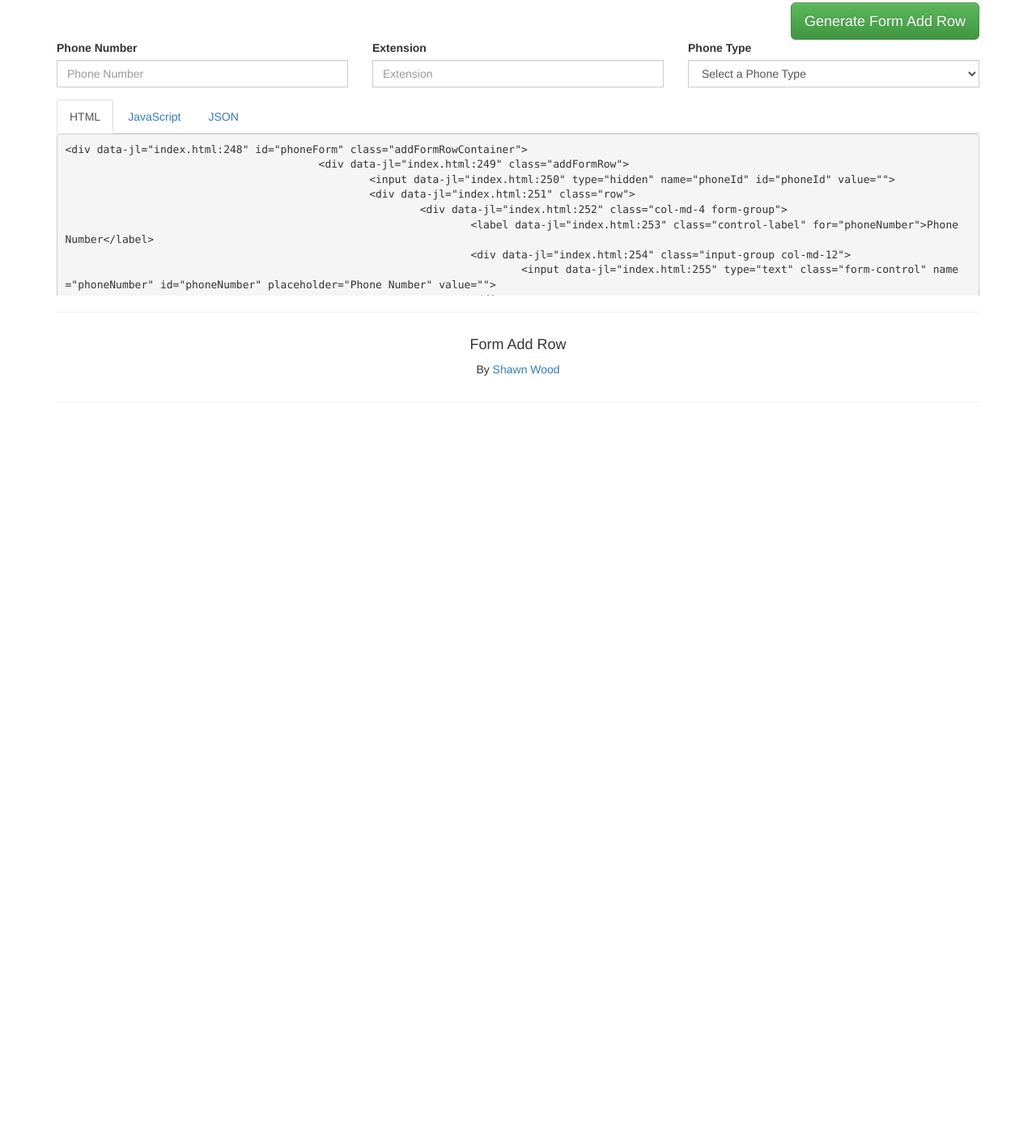
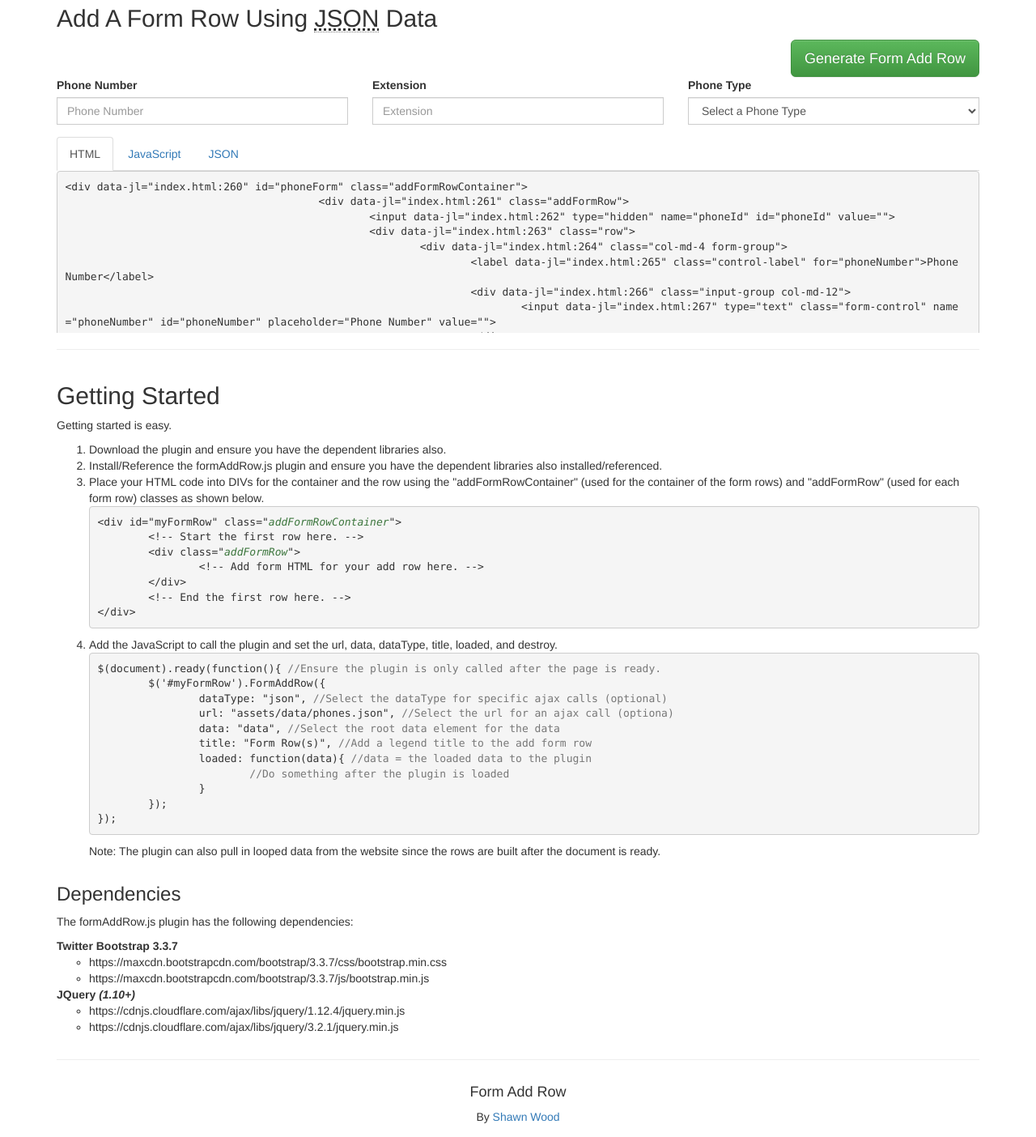
Before and after one commit to greedyPixel/FormAddRow, a plain HTML site: page index.html in a window 1280 px wide. Shown: the part 1393-2797 px from the top of the page at 81% size. Before the commit the page ends 1910 px from the top, so only its background shows below. Drawn offline with Linux system fonts and the light colour scheme.

Commit message:
document how to use the plugin
Put in descriptions on how to use the plugin.

```diff
--- a/_notes/dwsync.xml
+++ b/_notes/dwsync.xml
@@ -1,4 +1,4 @@
 <?xml version="1.0" encoding="utf-8" ?>
 <dwsync>
-<file name="index.html" server="C:/inetpub/wwwroot/FormAddRow/" local="131441583986690731" remote="131441583980000000" Dst="2" />
+<file name="index.html" server="C:/inetpub/wwwroot/FormAddRow/" local="131441680518173504" remote="131441680510000000" Dst="2" />
 </dwsync>
--- a/index.html
+++ b/index.html
@@ -46,12 +46,22 @@
 						<ul class="dropdown-menu" role="menu">
 							<li><a href="#existingDomData">Add A Form Row Using Existing Data in the <abbr title="document object model">DOM</abbr></a></li>
 							<li><a href="#jsonDataForm">Add A Form Row Using <abbr title="JavaScript Object Notation">JSON</abbr> Data</a></li>
-							<li class="divider"></li>
+							<!--<li class="divider"></li>
 							<li><a href="#">Email Add Form Row</a></li>
 							<li class="divider"></li>
-							<li><a href="#">Other Add Form Row</a></li>
+							<li><a href="#">Other Add Form Row</a></li>-->
 						</ul>
 					</li>
+					<li class="dropdown">
+						<a href="#" class="dropdown-toggle" data-toggle="dropdown" role="button" aria-expanded="false">
+							Getting Started<span class="caret"></span>
+						</a>
+						<ul class="dropdown-menu" role="menu">
+							<li><a href="#startedSection">Getting Started</a></li>
+							<li><a href="#dependenciesSection">Dependencies</a></li>
+						</ul>
+					</li>
+
 				</ul>
 				<form class="navbar-form navbar-left" role="search">
 					<div class="form-group">
@@ -89,6 +99,8 @@
 			<div class="col-md-6 col-md-offset-3">
 				The <strong>Form Add Row</strong> plugin allows a developer to generate
 				add a row functionality to a group of form elements. Instructions for setting up the <strong>Form Add Row</strong> plugin are simple to follow.
+				<br>
+				<a href="dist/js/FormAddRow.js" class="btn btn-primary btn-lg">Download formAddRow.js</a>
 			</div>
 		</div>
 		<hr>
@@ -295,6 +307,71 @@
 						</div>
 					</div>
 				</div>
+				<hr>
+				<div class="row" id="startedSection">
+					<div class="col-md-12">
+						<h2>Getting Started</h2>
+						<p>Getting started is easy.</p>
+						<ol class="">
+							<li>
+								Download the plugin and ensure you have the dependent libraries also.
+							</li>
+							<li>
+								Install/Reference the formAddRow.js plugin and ensure you have the dependent libraries also installed/referenced.
+							</li>
+							<li>
+								Place your HTML code into DIVs for the container and the row using the "addFormRowContainer" (used for the container of the form rows) and "addFormRow" (used for each form row) classes as shown below.
+								<ul class="list-unstyled">
+									<li>
+										<figure class="highlight"><pre><code class="language-html" data-lang="html"><span class="nt">&lt;div id="myFormRow" class="<i class="text-success">addFormRowContainer</i>"&gt;</span><br>	&lt;!-- Start the first row here. --&gt;<br>	<span class="nt">&lt;div class="<i class="text-success">addFormRow</i>"&gt;</span><br>		&lt;!-- Add form HTML for your add row here. --&gt;<br>	<span class="nt">&lt;/div&gt;</span><br>	&lt;!-- End the first row here. --&gt;<br><span class="nt">&lt;/div&gt;</span></code></pre></figure>
+									</li>
+								</ul>
+							</li>
+							<li>
+								Add the JavaScript to call the plugin and set the url, data, dataType, title, loaded, and destroy.
+								<ul class="list-unstyled">
+									<li>
+										<figure class="highlight"><pre><code class="language-html" data-lang="html">$(document).ready(function(){ <span class="text-muted">//Ensure the plugin is only called after the page is ready.</span><br>	$('#myFormRow').FormAddRow({<br>		dataType: "json", <span class="text-muted">//Select the dataType for specific ajax calls (optional)</span><br>		url: "assets/data/phones.json", <span class="text-muted">//Select the url for an ajax call (optiona)</span><br>		data: "data", <span class="text-muted">//Select the root data element for the data</span><br>		title: "Form Row(s)", <span class="text-muted">//Add a legend title to the add form row</span><br>		loaded: function(data){ <span class="text-muted">//data = the loaded data to the plugin</span><br>			<span class="text-muted">//Do something after the plugin is loaded</span><br>		}<br>	});<br>});</code></pre></figure>
+									</li>
+									<li>
+										Note: The plugin can also pull in looped data from the website since the rows are built after the document is ready.
+									</li>
+								</ul>
+							</li>
+
+						</ol>
+					</div>
+				</div>
+				<div class="row" id="dependenciesSection">
+					<div class="col-md-12">
+						<h3>Dependencies</h3>
+						<p>The formAddRow.js plugin has the following dependencies:</p>
+						<ul class="list-unstyled">
+							<li>
+								<strong>Twitter Bootstrap 3.3.7</strong>
+								<ul>
+									<li>
+										https://maxcdn.bootstrapcdn.com/bootstrap/3.3.7/css/bootstrap.min.css
+									</li>
+									<li>
+										https://maxcdn.bootstrapcdn.com/bootstrap/3.3.7/js/bootstrap.min.js
+									</li>
+								</ul>
+							</li>
+							<li>
+								<strong>JQuery <em>(1.10+)</em></strong>
+								<ul>
+									<li>
+										https://cdnjs.cloudflare.com/ajax/libs/jquery/1.12.4/jquery.min.js
+									</li>
+									<li>
+										https://cdnjs.cloudflare.com/ajax/libs/jquery/3.2.1/jquery.min.js
+									</li>
+								</ul>
+							</li>
+						</ul>
+					</div>
+				</div>
 			</div>
 		</div>
 		<hr>
```
